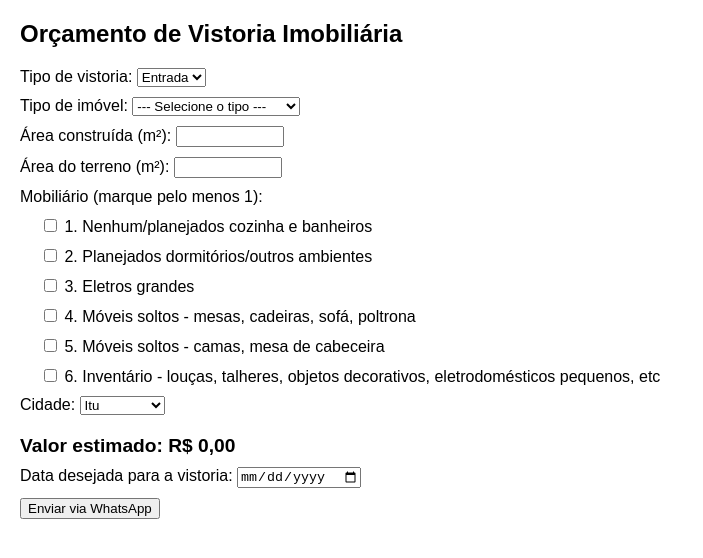
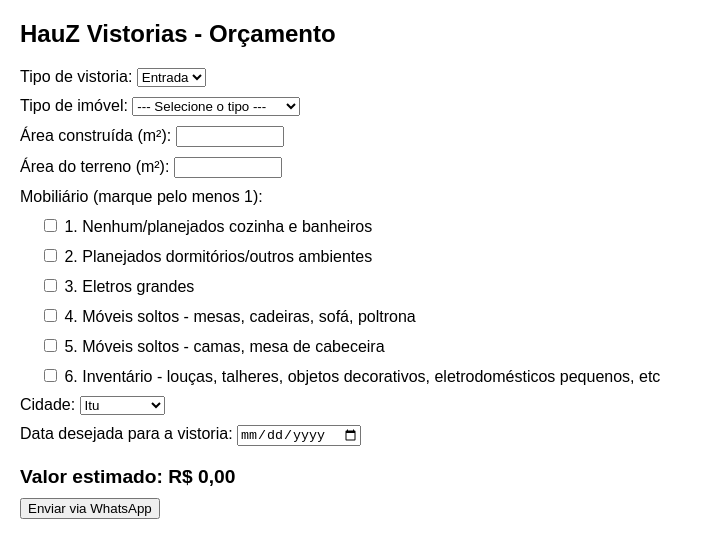
Before and after one commit to hauzvistorias/form-orcamento, a plain HTML site: page index.html in a window 1280 px wide. Shown: the whole page, without its empty margins (0-703 px from the left). Drawn offline with Linux system fonts and the light colour scheme.

Commit message:
Update index.html

```diff
--- a/index.html
+++ b/index.html
@@ -14,7 +14,7 @@
 </head>
 <body>
 
-<h2>Orçamento de Vistoria Imobiliária</h2>
+<h2>HauZ Vistorias - Orçamento</h2>
 
 <form id="vistoriaForm">
     <label>Tipo de vistoria:
@@ -62,10 +62,10 @@
     </select></label>
 </form>
 
+<label for="dataVistoria">Data desejada para a vistoria:
+<input type="date" id="dataVistoria"></label>
+
 <div id="resultado">Valor estimado: R$ 0,00</div>
-
-<label for="dataVistoria">Data desejada para a vistoria:
-<input type="date" id="dataVistoria" required></label>
 
 <button id="enviarWhatsapp" type="button" style="margin-top:10px;">Enviar via WhatsApp</button>
 
```
